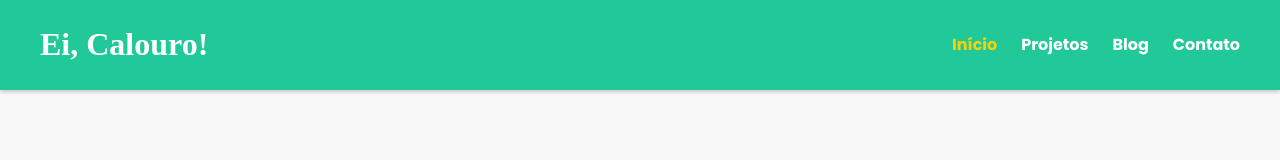
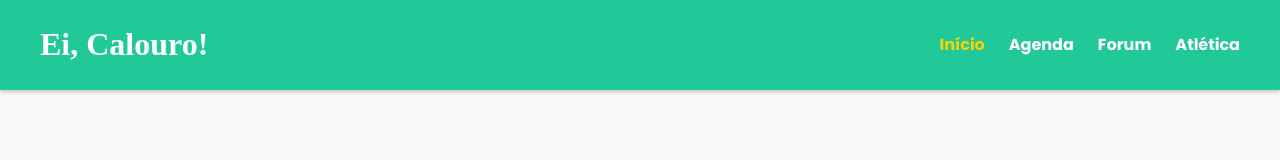
Before and after one commit to gabrielhenriqueconstantino/LibrApp_Telas, a React (Create React App) app: page / in a window 1280 px wide. Shown: the top 160 px of the page. Built offline with nearby package versions, Linux system fonts and the light colour scheme; a web font is replaced by a local one.

Commit message:
Mudado no heard as opções de tela secundaria

```diff
--- a/src/elements/Header.js
+++ b/src/elements/Header.js
@@ -33,19 +33,19 @@ const Header = () => {
           <li>
             <NavLink to="/projects" onClick={() => setMenuOpen(false)}
               className={({ isActive }) => (isActive ? 'active' : '')}>
-              Projetos
+              Agenda
             </NavLink>
           </li>
           <li>
             <NavLink to="/blog" onClick={() => setMenuOpen(false)}
               className={({ isActive }) => (isActive ? 'active' : '')}>
-              Blog
+              Forum
             </NavLink>
           </li>
           <li>
             <NavLink to="/contact" onClick={() => setMenuOpen(false)}
               className={({ isActive }) => (isActive ? 'active' : '')}>
-              Contato
+              Atlética
             </NavLink>
           </li>
         </ul>
```
